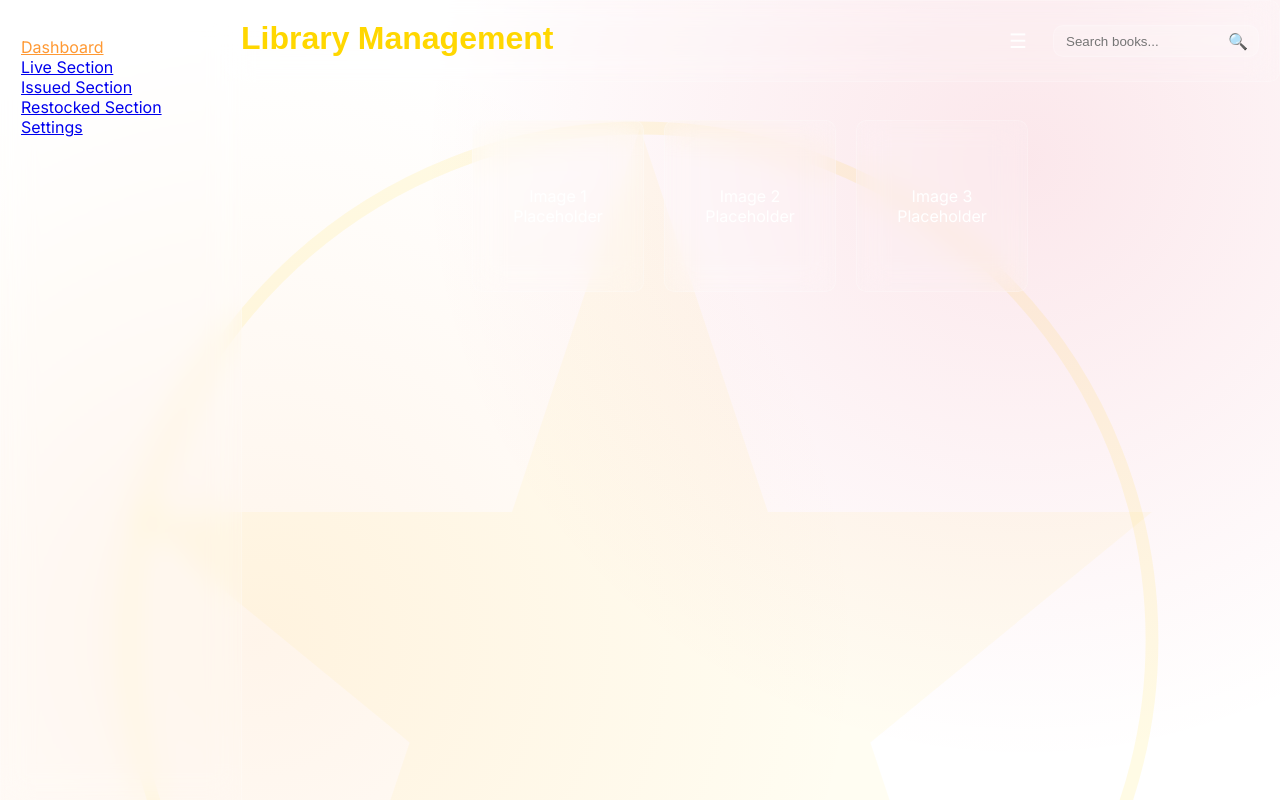
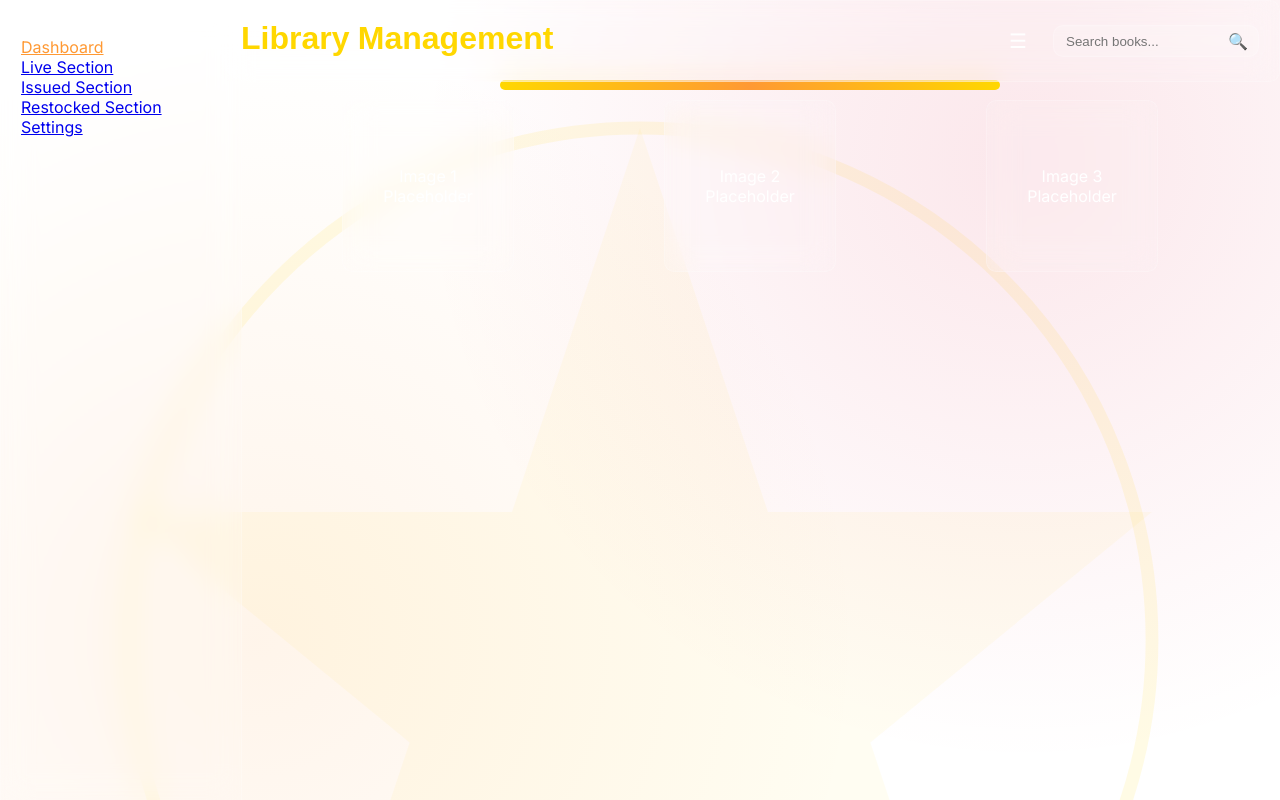
Before and after one commit to kaarthikslab/LMS, a React (Create React App) app: page / in a window 1280 px wide. Built offline with nearby package versions, Linux system fonts and the light colour scheme.

Commit message:
Update Dashboard.js

```diff
--- a/src/pages/Dashboard.js
+++ b/src/pages/Dashboard.js
@@ -1,15 +1,17 @@
 import React from 'react';
 
 const Dashboard = () => (
-  <div style={{ marginTop: '100px', textAlign: 'center' }}> {/* 5-line gap below header */}
-    <div style={{ display: 'flex', justifyContent: 'center', gap: '20px', margin: '20px 0' }}>
-      <div className="glass square-tile" style={{ width: '150px', height: '150px', display: 'flex', alignItems: 'center', justifyContent: 'center' }}>
+  <div style={{ marginTop: '80px', textAlign: 'center' }}>
+    <div style={{ position: 'relative', display: 'flex', justifyContent: 'center', alignItems: 'center', gap: '100px', margin: '50px 0' }}>
+      {/* Torana-like frame */}
+      <div style={{ position: 'absolute', top: '-20px', left: '50%', transform: 'translateX(-50%)', width: '500px', height: '10px', background: 'linear-gradient(90deg, #FFD700, #FF9933, #FFD700)', borderRadius: '5px' }}></div>
+      <div className="glass square-tile" style={{ width: '150px', height: '150px', display: 'flex', alignItems: 'center', justifyContent: 'center', position: 'relative', left: '-50px' }}>
         Image 1 Placeholder
       </div>
       <div className="glass square-tile" style={{ width: '150px', height: '150px', display: 'flex', alignItems: 'center', justifyContent: 'center' }}>
         Image 2 Placeholder
       </div>
-      <div className="glass square-tile" style={{ width: '150px', height: '150px', display: 'flex', alignItems: 'center', justifyContent: 'center' }}>
+      <div className="glass square-tile" style={{ width: '150px', height: '150px', display: 'flex', alignItems: 'center', justifyContent: 'center', position: 'relative', right: '-50px' }}>
         Image 3 Placeholder
       </div>
     </div>
```
